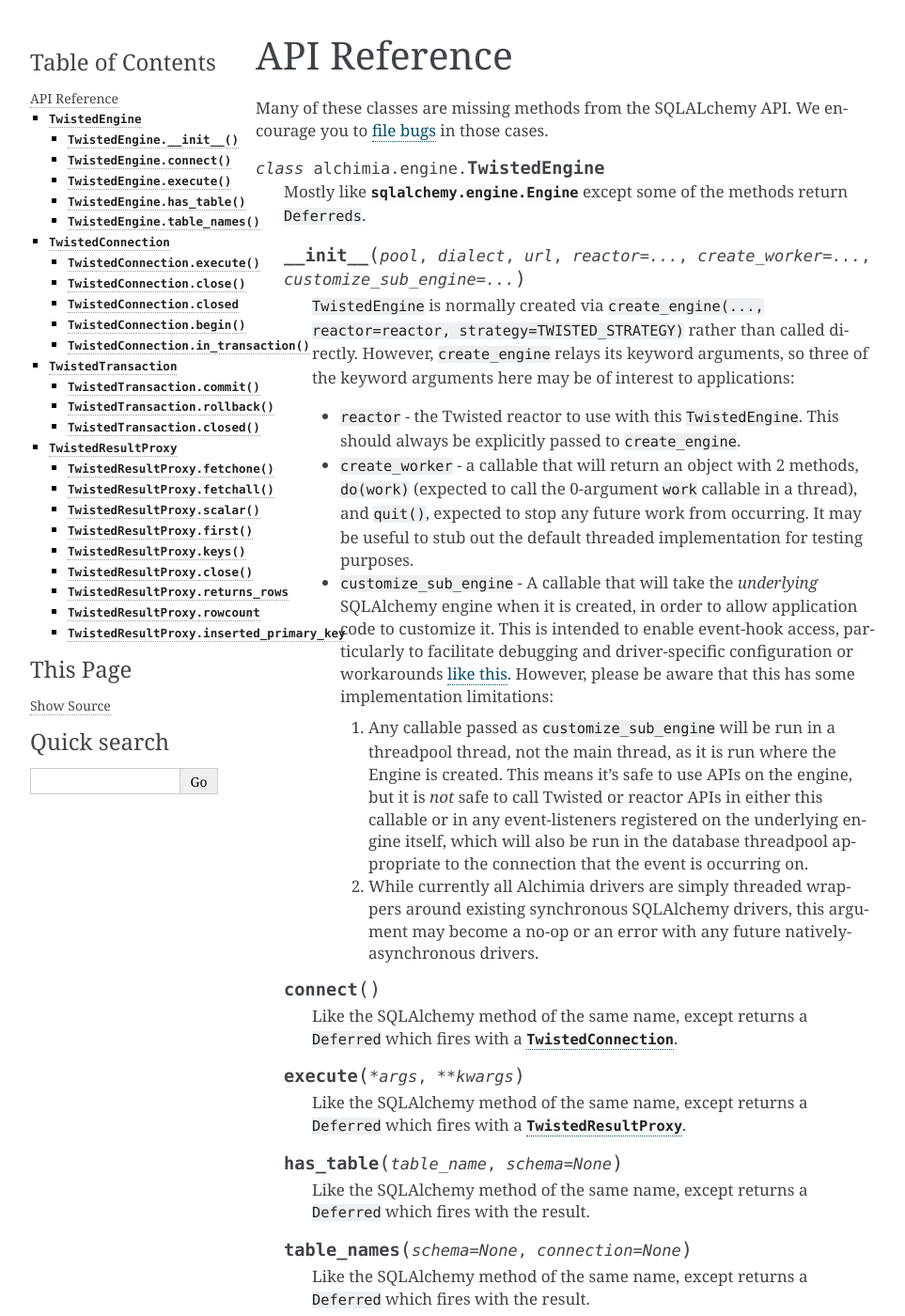
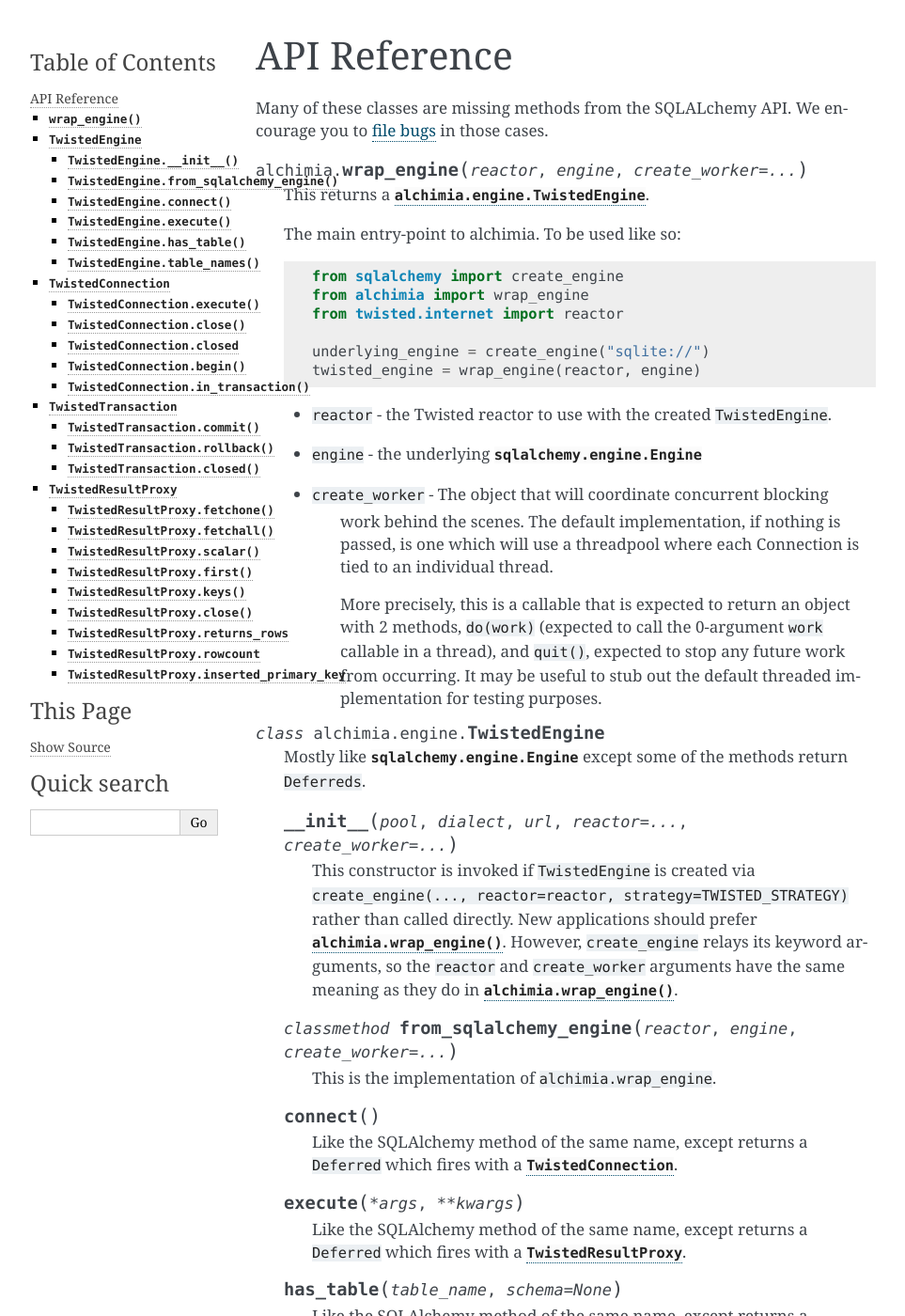
Before and after one commit to alex/alchimia, a Sphinx documentation site: the page built from docs/api-reference.rst, in a window 1280 px wide and 1400 px high. Shown: the whole window at 94% size, without its empty margins (148-1111 px from the left). Built offline with Sphinx 7.4.7, drawn with Linux system fonts in a browser that asks for light colours.

Commit message:
rather than expose weird arguments to create_engine, add wrap_engine

```diff
--- a/docs/api-reference.rst
+++ b/docs/api-reference.rst
@@ -3,6 +3,37 @@
 
 Many of these classes are missing methods from the SQLALchemy API. We encourage
 you to :doc:`file bugs </contributing>` in those cases.
+
+.. currentmodule:: alchimia
+
+.. function:: wrap_engine(reactor, engine, create_worker=...)
+
+   This returns a :py:class:`alchimia.engine.TwistedEngine`.
+
+   The main entry-point to alchimia.  To be used like so::
+
+        from sqlalchemy import create_engine
+        from alchimia import wrap_engine
+        from twisted.internet import reactor
+
+        underlying_engine = create_engine("sqlite://")
+        twisted_engine = wrap_engine(reactor, engine)
+
+   - ``reactor`` - the Twisted reactor to use with the created
+     ``TwistedEngine``.
+
+   - ``engine`` - the underlying :py:class:`sqlalchemy.engine.Engine`
+
+   - ``create_worker`` - The object that will coordinate concurrent blocking
+       work behind the scenes.  The default implementation, if nothing is
+       passed, is one which will use a threadpool where each Connection is tied
+       to an individual thread.
+
+       More precisely, this is a callable that is expected to return an object
+       with 2 methods, ``do(work)`` (expected to call the 0-argument ``work``
+       callable in a thread), and ``quit()``, expected to stop any future work
+       from occurring.  It may be useful to stub out the default threaded
+       implementation for testing purposes.
 
 .. currentmodule:: alchimia.engine
 
@@ -12,43 +43,18 @@
     Mostly like :class:`sqlalchemy.engine.Engine` except some of the methods
     return ``Deferreds``.
 
-    .. method:: __init__(pool, dialect, url, reactor=..., create_worker=..., customize_sub_engine=...)
+    .. method:: __init__(pool, dialect, url, reactor=..., create_worker=...)
 
-       ``TwistedEngine`` is normally created via ``create_engine(...,
-       reactor=reactor, strategy=TWISTED_STRATEGY)`` rather than called
-       directly.  However, ``create_engine`` relays its keyword arguments, so
-       three of the keyword arguments here may be of interest to applications:
+       This constructor is invoked if ``TwistedEngine`` is created via
+       ``create_engine(..., reactor=reactor, strategy=TWISTED_STRATEGY)``
+       rather than called directly.  New applications should prefer
+       :py:func:`alchimia.wrap_engine`.  However, ``create_engine`` relays its
+       keyword arguments, so the ``reactor`` and ``create_worker`` arguments
+       have the same meaning as they do in :py:func:`alchimia.wrap_engine`.
 
-       - ``reactor`` - the Twisted reactor to use with this ``TwistedEngine``.
-         This should always be explicitly passed to ``create_engine``.
+    .. classmethod:: from_sqlalchemy_engine(reactor, engine, create_worker=...)
 
-       - ``create_worker`` - a callable that will return an object with 2
-         methods, ``do(work)`` (expected to call the 0-argument ``work``
-         callable in a thread), and ``quit()``, expected to stop any future
-         work from occurring.  It may be useful to stub out the default
-         threaded implementation for testing purposes.
-
-       - ``customize_sub_engine`` - A callable that will take the *underlying*
-         SQLAlchemy engine when it is created, in order to allow application
-         code to customize it.  This is intended to enable event-hook access,
-         particularly to facilitate debugging and driver-specific configuration
-         or workarounds `like this
-         <http://docs.sqlalchemy.org/en/latest/dialects/sqlite.html#serializable-isolation-savepoints-transactional-ddl>`_.
-         However, please be aware that this has some implementation
-         limitations:
-
-         1. Any callable passed as ``customize_sub_engine`` will be run in a
-            threadpool thread, not the main thread, as it is run where the
-            Engine is created.  This means it's safe to use APIs on the engine,
-            but it is *not* safe to call Twisted or reactor APIs in either this
-            callable or in any event-listeners registered on the underlying
-            engine itself, which will also be run in the database threadpool
-            appropriate to the connection that the event is occurring on.
-
-         2. While currently all Alchimia drivers are simply threaded wrappers
-            around existing synchronous SQLAlchemy drivers, this argument may
-            become a no-op or an error with any future natively-asynchronous
-            drivers.
+       This is the implementation of ``alchimia.wrap_engine``.
 
     .. method:: connect()
 
```
Also changed, not shown: alchimia/__init__.py (+5 -3 lines), 3 other files.
